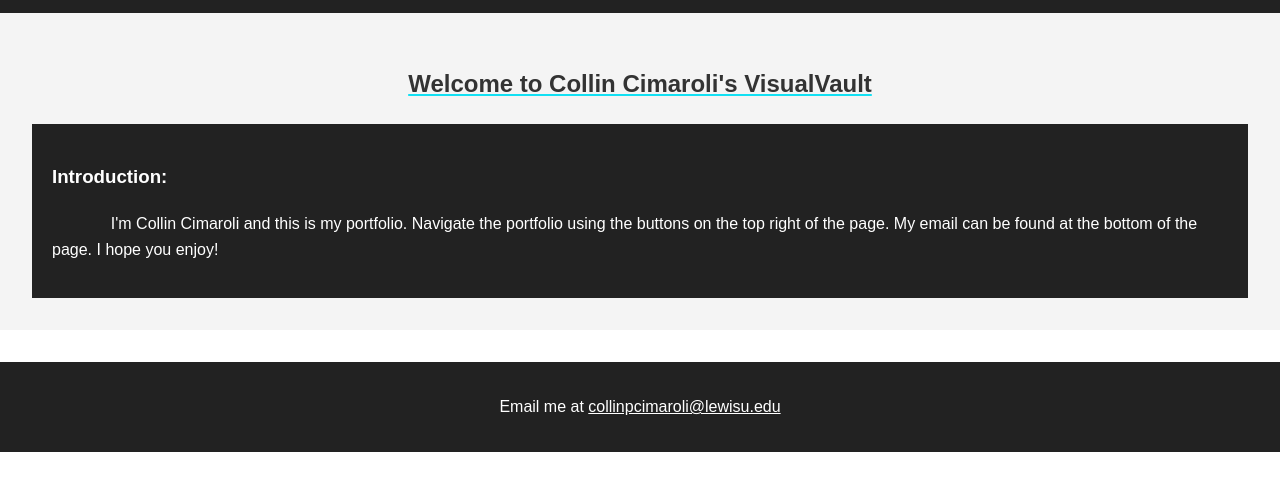
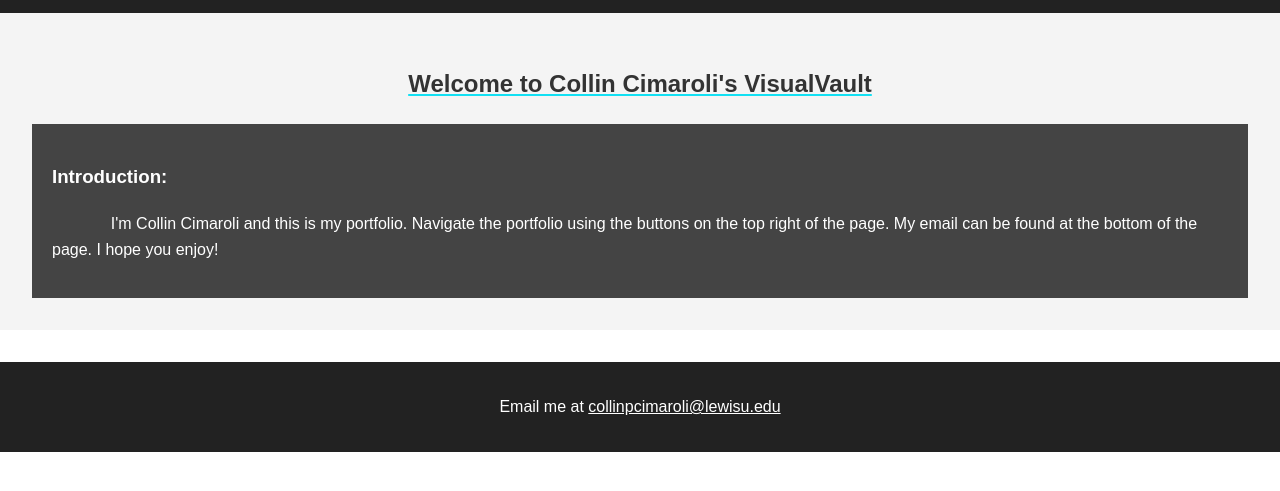
Before and after one commit to CollinCimaroliLU/Final-Class-Project, a plain HTML site: page index.html in a window 1280 px wide. Shown: the part 97-588 px from the top of the page. Drawn offline with Linux system fonts and the light colour scheme.

Commit message:
Update Files.

```diff
--- a/stylesheet.css
+++ b/stylesheet.css
@@ -18,6 +18,7 @@ header {
 }
 
 .logo {
+    background-color: #222;
     font-size: 1.5rem;
     font-weight: bold;
     color: #12e0f3;
@@ -57,7 +58,7 @@ header {
 }
 
 div {
-    background-color: #222;
+    background-color: #444444;
     color: #fff;
     text-align: left;
     padding: 20px;
```
